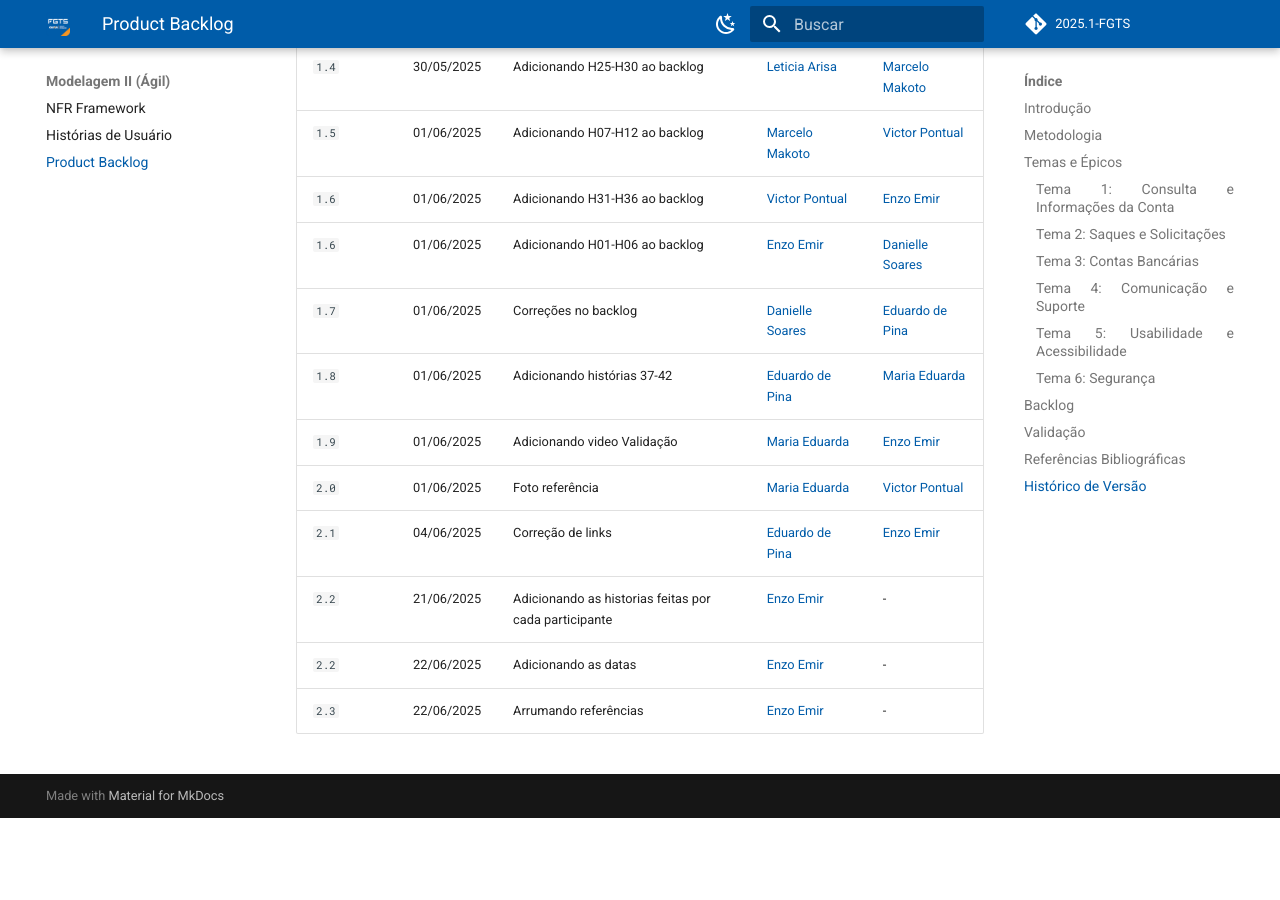
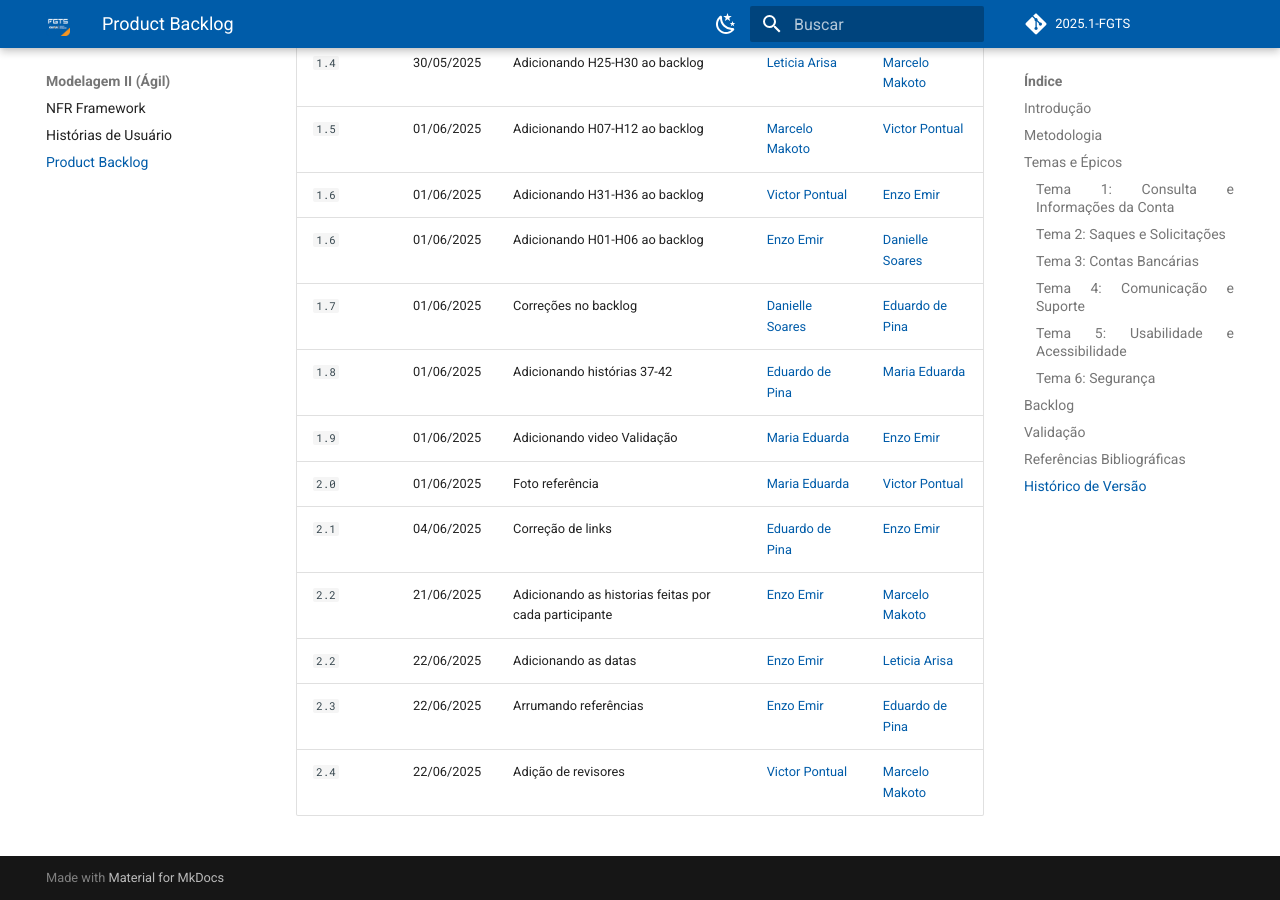
Before and after one commit to eduardodpms/REQ-FGTS, an MkDocs documentation site: the page built from docs/Modelagem-II/Product-Backlog.md, in a window 1280 px wide and 900 px high, scrolled down 16893 px. Built offline with MkDocs 1.6.1 and Material for MkDocs 9.7.7, drawn with Linux system fonts in a browser that asks for light colours; comment, search, counter and statistics services are not loaded; before the commit the page ends 17711 px from its top, so only the background shows below that.

Commit message:
docs: adicionar revisores em modelagem_II

```diff
--- a/docs/Modelagem-II/Product-Backlog.md
+++ b/docs/Modelagem-II/Product-Backlog.md
@@ -10,64 +10,65 @@ A construção do nosso *Product Backlog* teve início com as reuniões realizad
 
 Com as histórias devidamente documentadas, o PO procedeu à sua priorização segundo a abordagem ***Three Level Scale***, categorizando-as conforme o impacto no produto: Alta, Média ou Baixa prioridade. Em seguida, as histórias foram organizadas de forma hierárquica em temas e épicos, adotando uma estrutura amplamente utilizada em abordagens ágeis como o Scrum e o SAFe (Scaled Agile Framework). Neste documento, foi utilizado o padrão Tema → Épico → Histórias de Usuário, conforme descrito pelos autores Milene Serrano e Maurício Serrano <a id="anchor_2" href="#REF2">2</a>. Por fim, o detalhamento individual de cada história de usuário pode ser consultado diretamente no respectivo artefato vinculado.
 
-<center>
-    <table>
-    <thead>
-        <tr>
-        <th>Participante</th>
-        <th>Função</th>
-        <th>Histórias</th>
-        <th>Data</th>
-        </tr>
-    </thead>
-    <tbody>
-        <tr>
-        <td>Danielle Soares</td>
-        <td>Produtor do Backlog</td>
-        <td>H13-H18</td>
-        <td>30/05/2025</td>
-        </tr>
-        <tr>
-        <td>Eduardo de Pina</td>
-        <td>Produtor do Backlog</td>
-        <td>H37-H42</td>
-        <td>01/06/2025</td>
-        </tr>
-        <tr>
-        <td>Enzo Emir</td>
-        <td>Produtor do Backlog</td>
-        <td>H01-H06</td>
-        <td>01/06/2025</td>
-        </tr>
-        <tr>
-        <td>Leticia Arisa</td>
-        <td>Produtor do Backlog</td>
-        <td>H25-H30</td>
-        <td>30/05/2025</td>
-        </tr>
-        <tr>
-        <td>Marcelo Makoto</td>
-        <td>Produtor do Backlog</td>
-        <td>H07-H12</td>
-        <td>01/06/2025</td>
-        </tr>
-        <tr>
-        <td>Maria Eduarda</td>
-        <td>Produtor do Backlog</td>
-        <td>H19-H24</td>
-        <td>30/05/2025</td>
-        </tr>
-        <tr>
-        <td>Victor Pontual</td>
-        <td>Produtor do Backlog</td>
-        <td>H31-H36</td>
-        <td>01/06/2025</td>
-        </tr>
-    </tbody>
-    </table>
-</center>
+<div align="center">
+<table>
+  <thead>
+    <tr>
+      <th>Participante</th>
+      <th>Função</th>
+      <th>Histórias</th>
+      <th>Data</th>
+    </tr>
+  </thead>
+  <tbody>
+    <tr>
+      <td><a href="https://github.com/danielle-soaress">Danielle Soares</a></td>
+      <td>Produtor do Backlog</td>
+      <td>H13-H18</td>
+      <td>30/05/2025</td>
+    </tr>
+    <tr>
+      <td><a href="https://github.com/eduardodpms">Eduardo de Pina</a></td>
+      <td>Produtor do Backlog</td>
+      <td>H37-H42</td>
+      <td>01/06/2025</td>
+    </tr>
+    <tr>
+      <td><a href="https://github.com/EnzoEmir">Enzo Emir</a></td>
+      <td>Produtor do Backlog</td>
+      <td>H01-H06</td>
+      <td>01/06/2025</td>
+    </tr>
+    <tr>
+      <td><a href="https://github.com/Leticia-Arisa-K-Higa">Leticia Arisa</a></td>
+      <td>Produtor do Backlog</td>
+      <td>H25-H30</td>
+      <td>30/05/2025</td>
+    </tr>
+    <tr>
+      <td><a href="https://github.com/MM4k">Marcelo Makoto</a></td>
+      <td>Produtor do Backlog</td>
+      <td>H07-H12</td>
+      <td>01/06/2025</td>
+    </tr>
+    <tr>
+      <td><a href="https://github.com/dudaa28">Maria Eduarda</a></td>
+      <td>Produtor do Backlog</td>
+      <td>H19-H24</td>
+      <td>30/05/2025</td>
+    </tr>
+    <tr>
+      <td><a href="https://github.com/VictorPontual">Victor Pontual</a></td>
+      <td>Produtor do Backlog</td>
+      <td>H31-H36</td>
+      <td>01/06/2025</td>
+    </tr>
+  </tbody>
+</table>
+</div>
 
-<font size="2"><p style="text-align: center">Fonte: [Danielle Soares](https://github.com/danielle-soaress)</p></font>
+<p style="text-align: center; font-size: 10pt;">Fonte: <a href="https://github.com/danielle-soaress">Danielle Soares</a></p>
+
 
 ---
 
@@ -653,6 +654,7 @@ Validação dos Backlogs 01-12 e 31-42 presentes no vídeo a seguir:
 | `1.9`   | 01/06/2025 | Adicionando video Validação | [Maria Eduarda](https://github.com/dudaa28) | [Enzo Emir](https://github.com/EnzoEmir) |
 | `2.0`   | 01/06/2025 | Foto referência | [Maria Eduarda](https://github.com/dudaa28) | [Victor Pontual](https://github.com/VictorPontual) |
 | `2.1`    | 04/06/2025 | Correção de links | [Eduardo de Pina](https://github.com/eduardodpms) | [Enzo Emir](https://github.com/EnzoEmir) |
-| `2.2`    | 21/06/2025 | Adicionando as historias feitas por cada participante | [Enzo Emir](https://github.com/EnzoEmir) | - |
-| `2.2`    | 22/06/2025 | Adicionando as datas  | [Enzo Emir](https://github.com/EnzoEmir) | - |
-| `2.3`  | 22/06/2025 | Arrumando referências | [Enzo Emir](https://github.com/EnzoEmir) | - |
+| `2.2`    | 21/06/2025 | Adicionando as historias feitas por cada participante | [Enzo Emir](https://github.com/EnzoEmir) | [Marcelo Makoto](https://github.com/MM4k) |
+| `2.2`    | 22/06/2025 | Adicionando as datas  | [Enzo Emir](https://github.com/EnzoEmir) | [Leticia Arisa](https://github.com/Leticia-Arisa-K-Higa) |
+| `2.3`  | 22/06/2025 | Arrumando referências | [Enzo Emir](https://github.com/EnzoEmir) | [Eduardo de Pina](https://github.com/eduardodpms) |
+| `2.4` | 22/06/2025 | Adição de revisores | [Victor Pontual](https://github.com/VictorPontual) | [Marcelo Makoto](https://github.com/MM4k) |
```
Also changed, not shown: docs/Modelagem-II/Historias-De-Usuario.md (+52 -14 lines), docs/Modelagem-II/NFR-Framework.md (+50 -14 lines).
